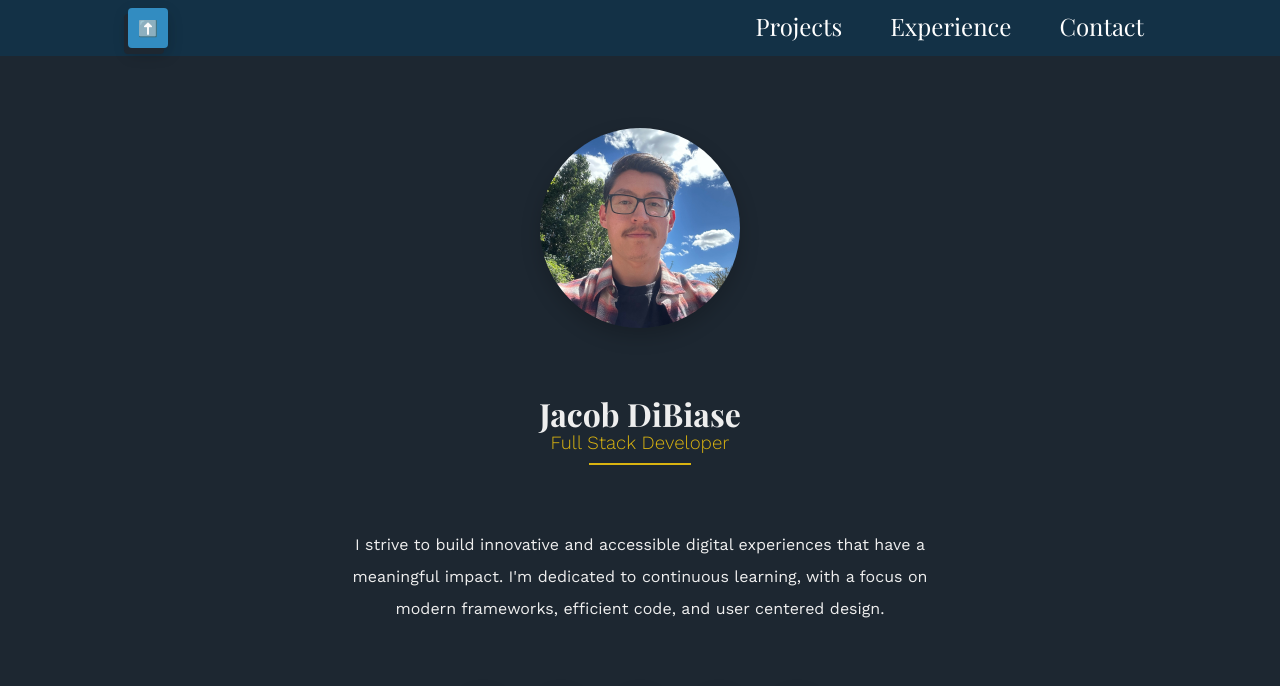
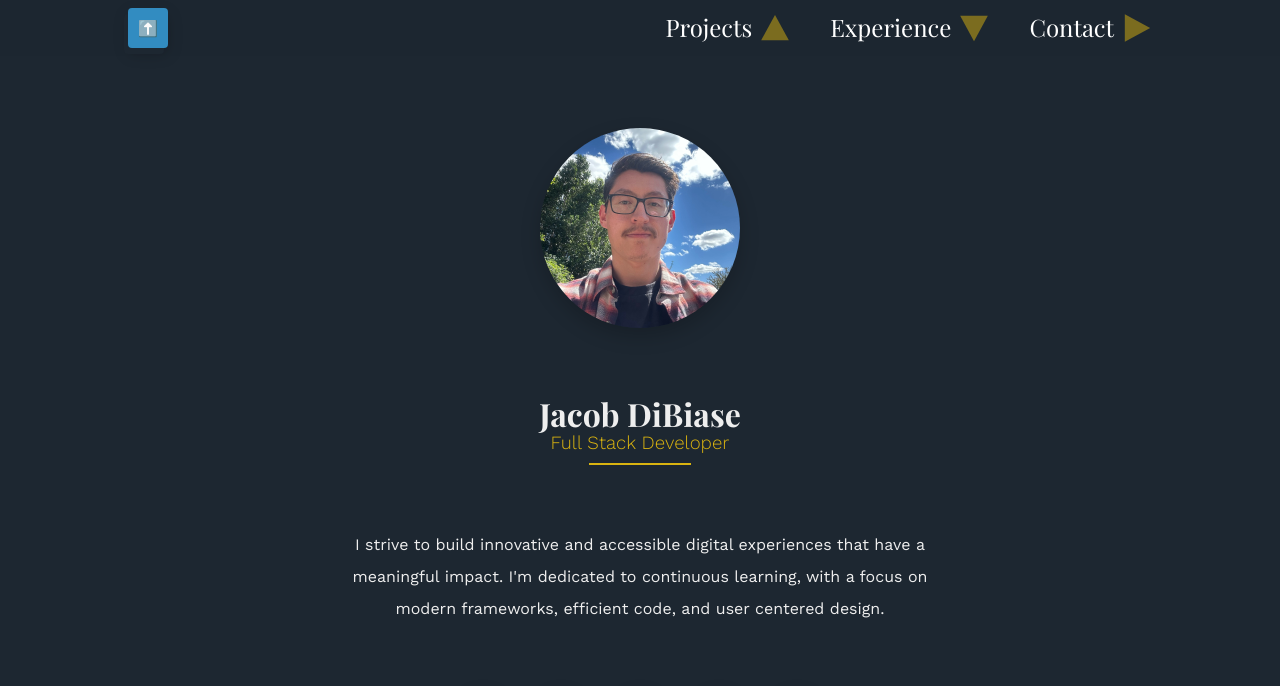
Before and after one commit to jdeebs/portfolio-website, a plain HTML site: page index.html in a window 1280 px wide. Shown: the top 686 px of the page. Drawn offline with nearby package versions, Linux system fonts and the light colour scheme; a web font is replaced by a local one.

Commit message:
Adjust style for navbar, add triangle icons to nav items

```diff
--- a/index.html
+++ b/index.html
@@ -34,13 +34,16 @@
         <!-- Collapsable menu -->
         <ul>
           <li>
-            <a href="#projects"><span>Projects</span></a>
+            <a href="#projects"><img src="assets/icons/triangle_icon.svg" width="30"
+                height="30"><span>Projects</span></a>
           </li>
           <li>
-            <a href="#experience"><span>Experience</span></a>
+            <a href="#experience"><img src="assets/icons/triangle_icon.svg" width="30" height="30"
+                style="transform: rotate(180deg);"><span>Experience</span></a>
           </li>
           <li>
-            <a href="#contact"><span>Contact</span></a>
+            <a href="#contact"><img src="assets/icons/triangle_icon.svg" width="30" height="30"
+                style="transform: rotate(90deg);"><span>Contact</span></a>
           </li>
         </ul>
       </nav>
--- a/styles/scss/main.scss
+++ b/styles/scss/main.scss
@@ -49,7 +49,7 @@ header {
   width: 100%;
   z-index: 99;
   // Transparent nav bar
-  background-color: rgb(11, 60, 93, 0.5);
+  background-color: rgba(29, 39, 49, .7);
 
   .container {
     padding-top: var(--spacing-xs);
@@ -85,9 +85,18 @@ header {
         display: flex;
         gap: var(--spacing-md);
         list-style-type: none;
-        // text-transform: uppercase;
         font-size: 24px;
         font-weight: 300;
+
+        a {
+          display: flex;
+          flex-direction: row-reverse;
+          align-items: center;
+
+          img {
+            opacity: .5;
+          }
+        }
 
         li {
           display: inline-flex;
@@ -95,6 +104,7 @@ header {
         }
 
         span {
+          display: flex;
           font-family: "Playfair Display", sans-serif;
           padding-left: 0.5rem;
           padding-right: 0.5rem;
@@ -155,7 +165,7 @@ header {
 
           li a {
             padding-top: var(--spacing-sm);
-            border-top: 1px solid var(--background);
+            border-top: 1px solid var(--highlight);
           }
         }
       }
```
Also changed, not shown: styles/css/main.css, 1 other file.
